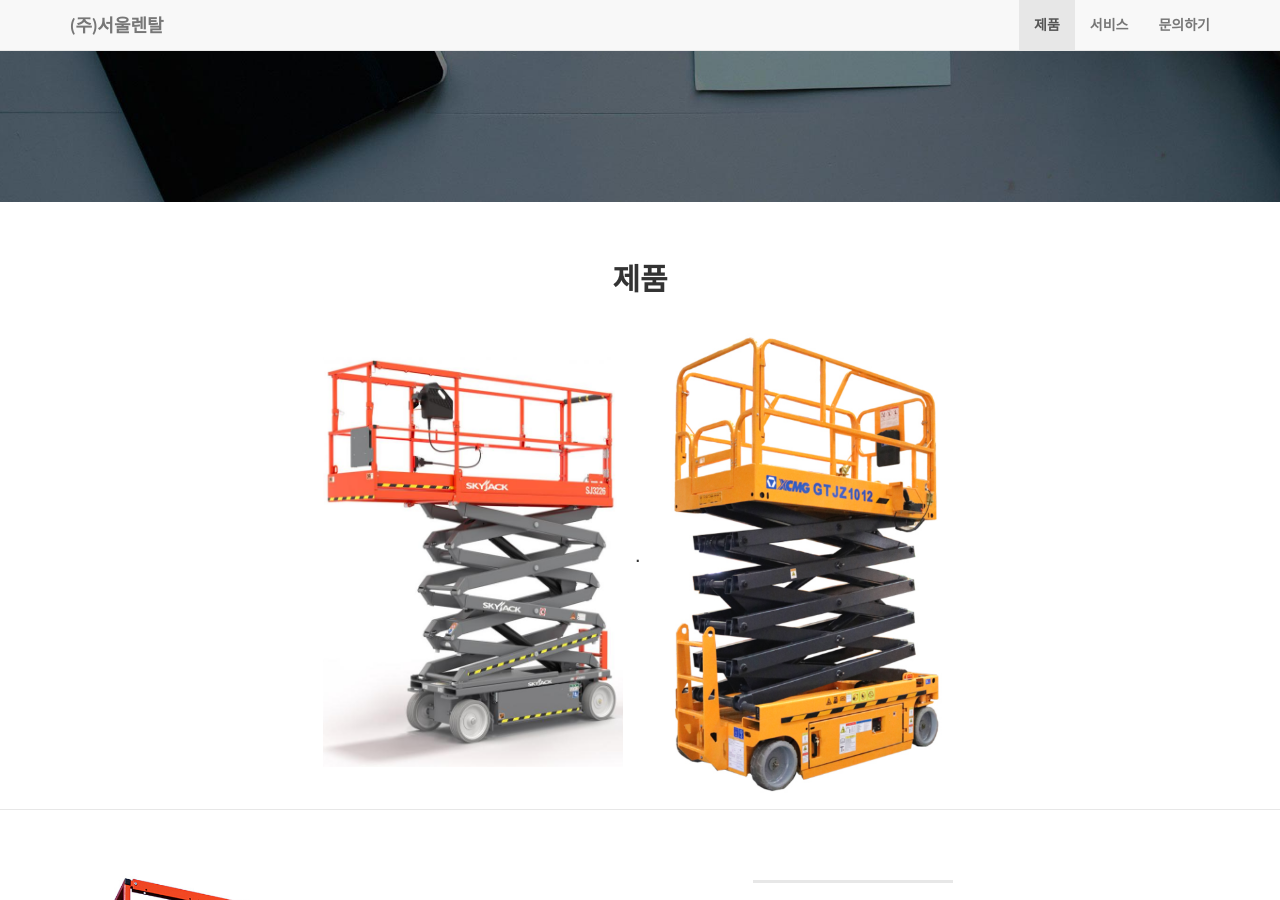
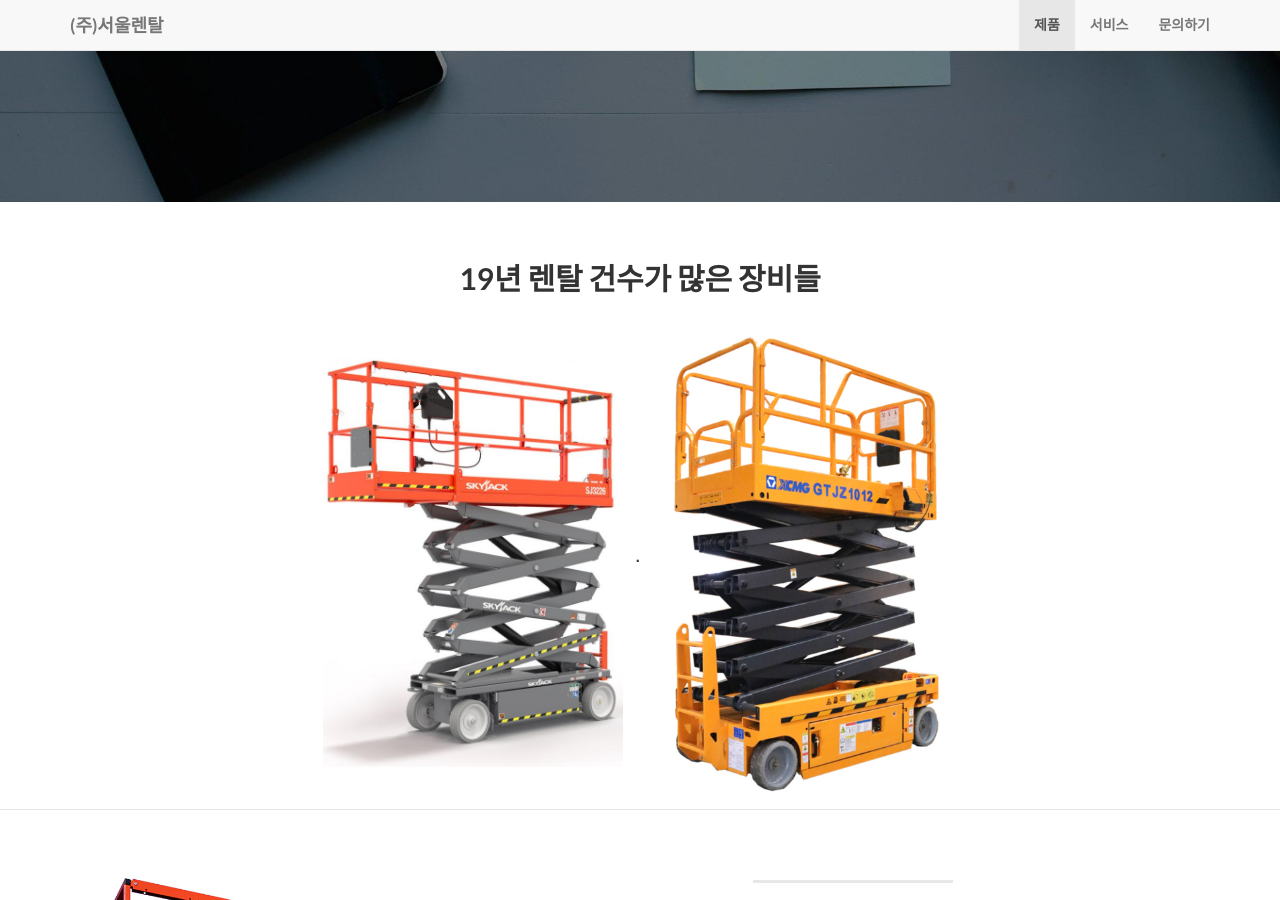
Before and after one commit to seoulrental/seoulrental.github.io, a Jekyll site: the page built from index.html, in a window 1280 px wide and 900 px high, scrolled down 655 px. Built offline with Jekyll 4.4.1, drawn with Linux system fonts in a browser that asks for light colours.

Commit message:
Update products.html

```diff
--- a/_includes/products.html
+++ b/_includes/products.html
@@ -3,7 +3,7 @@
         <div class="row">
             <div class="col-lg-8 col-lg-offset-2">
                 <br/><br/>
-                <h2> 제품 </h2>
+                <h2>19년 렌탈 건수가 많은 장비들</h2>
                 <br/>
                 <ul class="list-inline">
                     <li>
```
